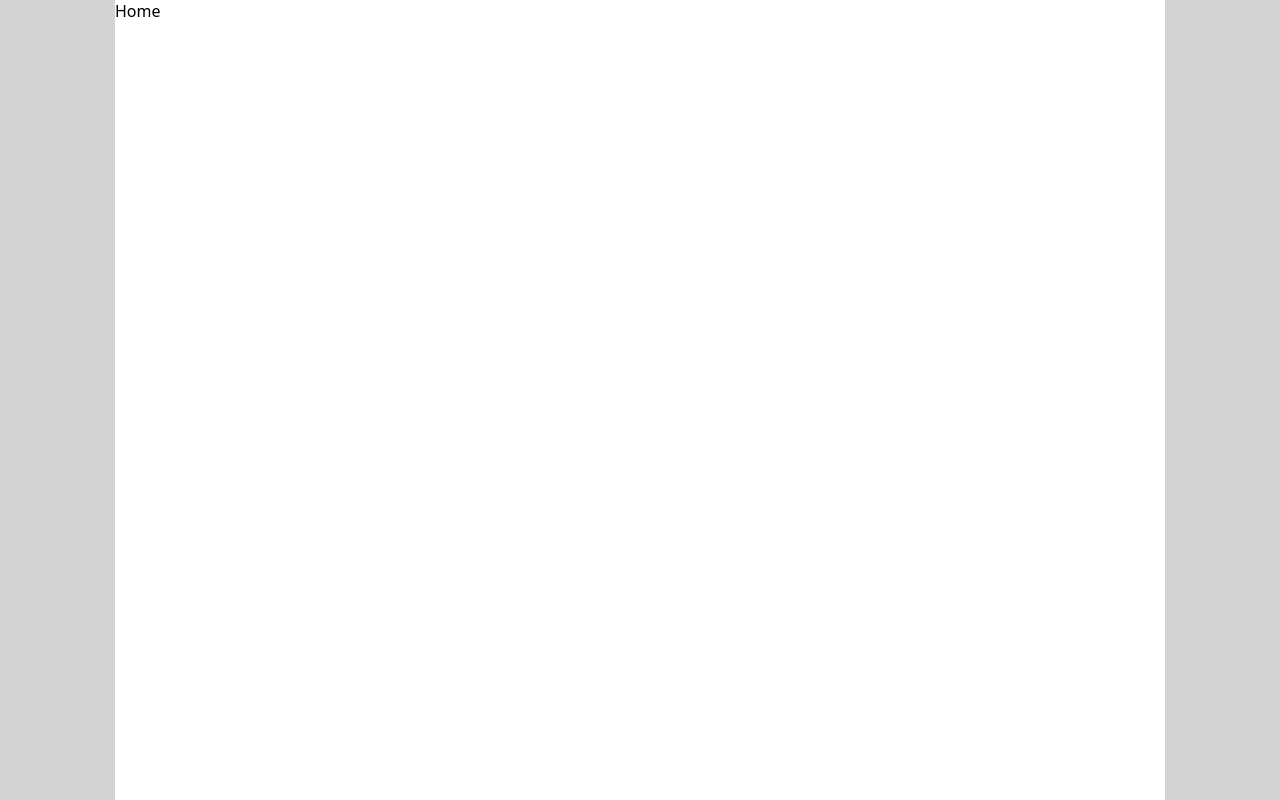
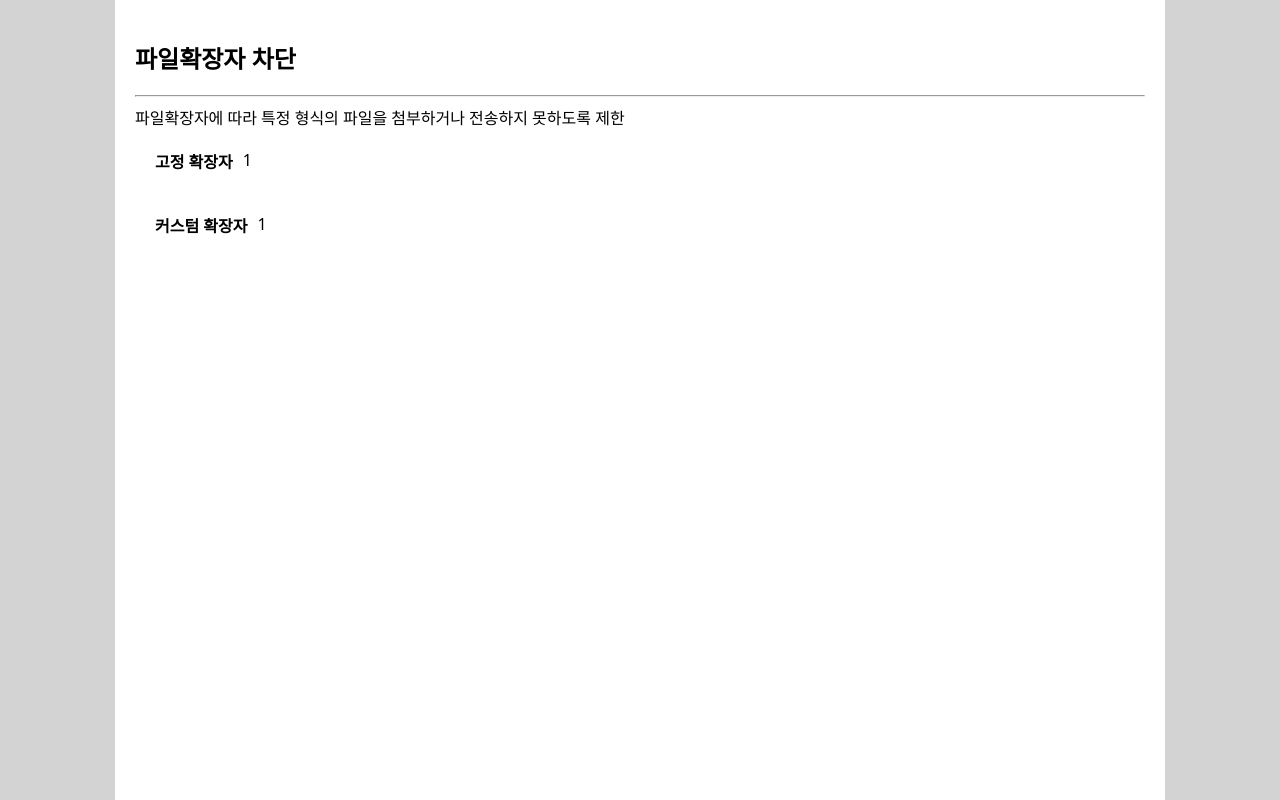
Before and after one commit to jhva/file-extenstion, a React (Create React App) app in the folder fe/: page / in a window 1280 px wide. Built offline with nearby package versions, Linux system fonts and the light colour scheme.

Commit message:
✨feat: label component add

```diff
--- a/fe/src/App.js
+++ b/fe/src/App.js
@@ -31,6 +31,7 @@ function App() {
       }
     }
 
+
     button, input {
       outline: none;
       border: none;
--- /dev/null
+++ b/fe/src/components/label/index.js
@@ -0,0 +1,13 @@
+import React from 'react';
+import { LabelRootContainer } from './styles';
+
+const LabelComponents = ({ children, label }) => {
+  return (
+    <LabelRootContainer>
+      <p>{label}</p>
+      <div>{children}</div>
+    </LabelRootContainer>
+  );
+};
+
+export default LabelComponents;
--- /dev/null
+++ b/fe/src/components/label/styles.js
@@ -0,0 +1,10 @@
+import styled from 'styled-components';
+
+export const LabelRootContainer = styled.div`
+  display: flex;
+  margin: 20px;
+  p {
+    font-weight: bold;
+    margin-right: 10px;
+  }
+`;
--- a/fe/src/pages/Home.js
+++ b/fe/src/pages/Home.js
@@ -1,8 +1,25 @@
 import React from 'react';
 import { RootContainerStyle } from './styles';
+import { LabelRootContainer } from '../components/label/styles';
+import LabelComponents from '../components/label';
 
 const Home = () => {
-  return <RootContainerStyle>Home</RootContainerStyle>;
+  return (
+    <RootContainerStyle>
+      <div>
+        <h2>파일확장자 차단</h2>
+        <hr />
+      </div>
+      <div>
+        <span>
+          파일확장자에 따라 특정 형식의 파일을 첨부하거나 전송하지 못하도록 제한
+        </span>
+      </div>
+
+      <LabelComponents label={'고정 확장자'}>1</LabelComponents>
+      <LabelComponents label={'커스텀 확장자'}>1</LabelComponents>
+    </RootContainerStyle>
+  );
 };
 
 export default Home;
--- a/fe/src/pages/styles.js
+++ b/fe/src/pages/styles.js
@@ -7,4 +7,6 @@ export const RootContainerStyle = styled.div`
   background-color: #fff;
   margin: 0 auto;
   min-height: 100vh;
+  padding: 20px;
+  flex-direction: column;
 `;
```
